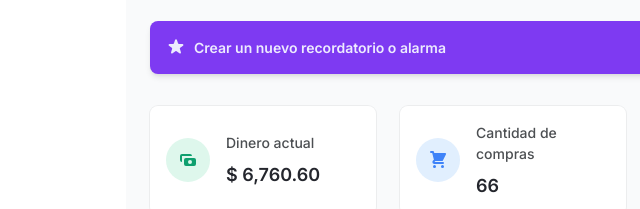
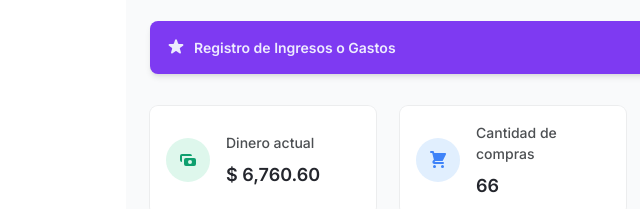
Before and after one commit to TreeFy-Startup/ebook-app, a plain HTML site: page dashboard.html in a window 1280 px wide. Shown: the part 158-367 px from the top of the page, 130-770 px from the left. Drawn offline with nearby package versions, Linux system fonts and the light colour scheme.

Commit message:
boton registro

```diff
--- a/dashboard.html
+++ b/dashboard.html
@@ -883,7 +883,7 @@
                     d="M9.049 2.927c.3-.921 1.603-.921 1.902 0l1.07 3.292a1 1 0 00.95.69h3.462c.969 0 1.371 1.24.588 1.81l-2.8 2.034a1 1 0 00-.364 1.118l1.07 3.292c.3.921-.755 1.688-1.54 1.118l-2.8-2.034a1 1 0 00-1.175 0l-2.8 2.034c-.784.57-1.838-.197-1.539-1.118l1.07-3.292a1 1 0 00-.364-1.118L2.98 8.72c-.783-.57-.38-1.81.588-1.81h3.461a1 1 0 00.951-.69l1.07-3.292z"
                   ></path>
                 </svg>
-                <span>Crear un nuevo recordatorio o alarma</span>
+                <span>Registro de Ingresos o Gastos</span>
               </div>
 
             </a>
```
